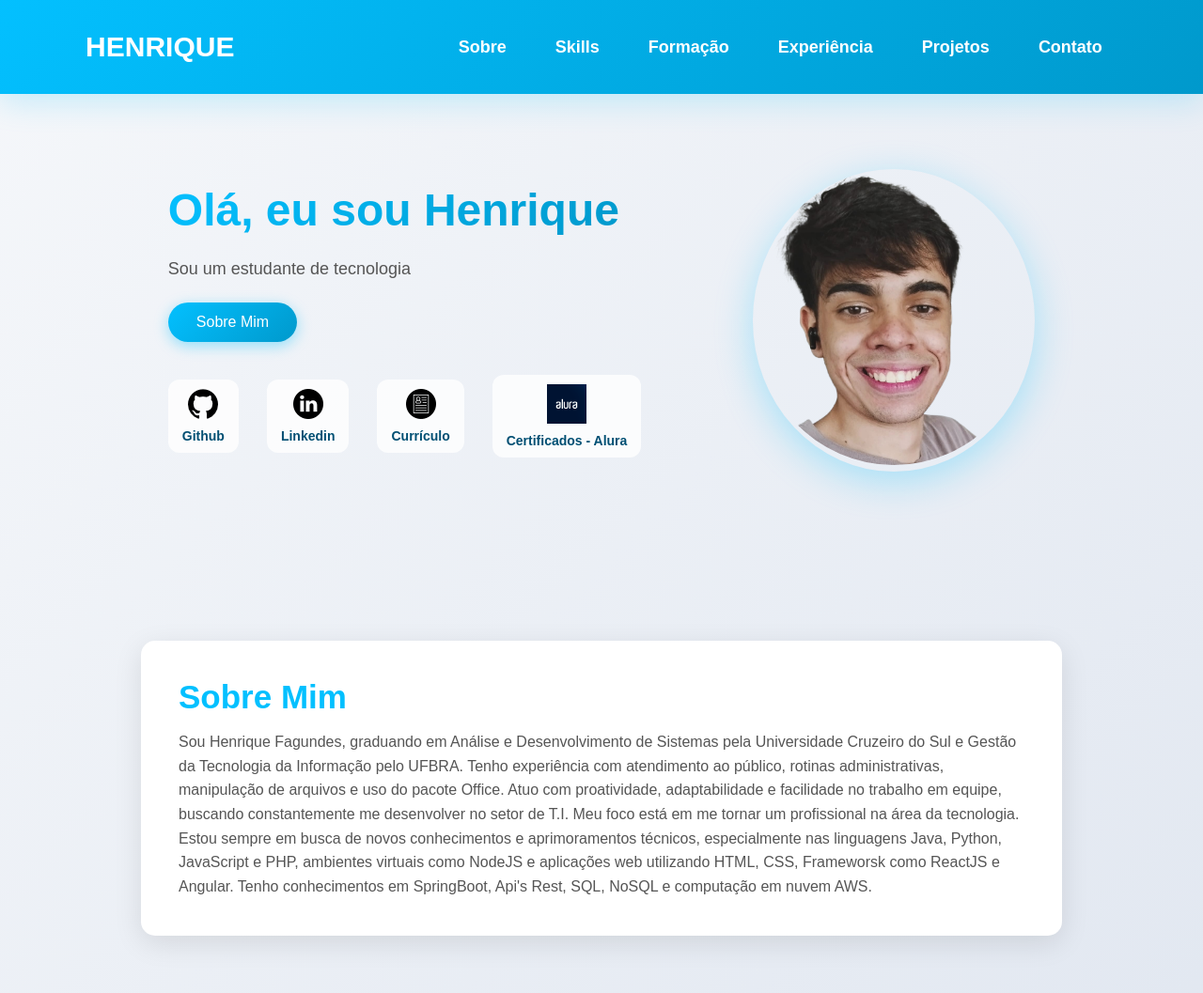
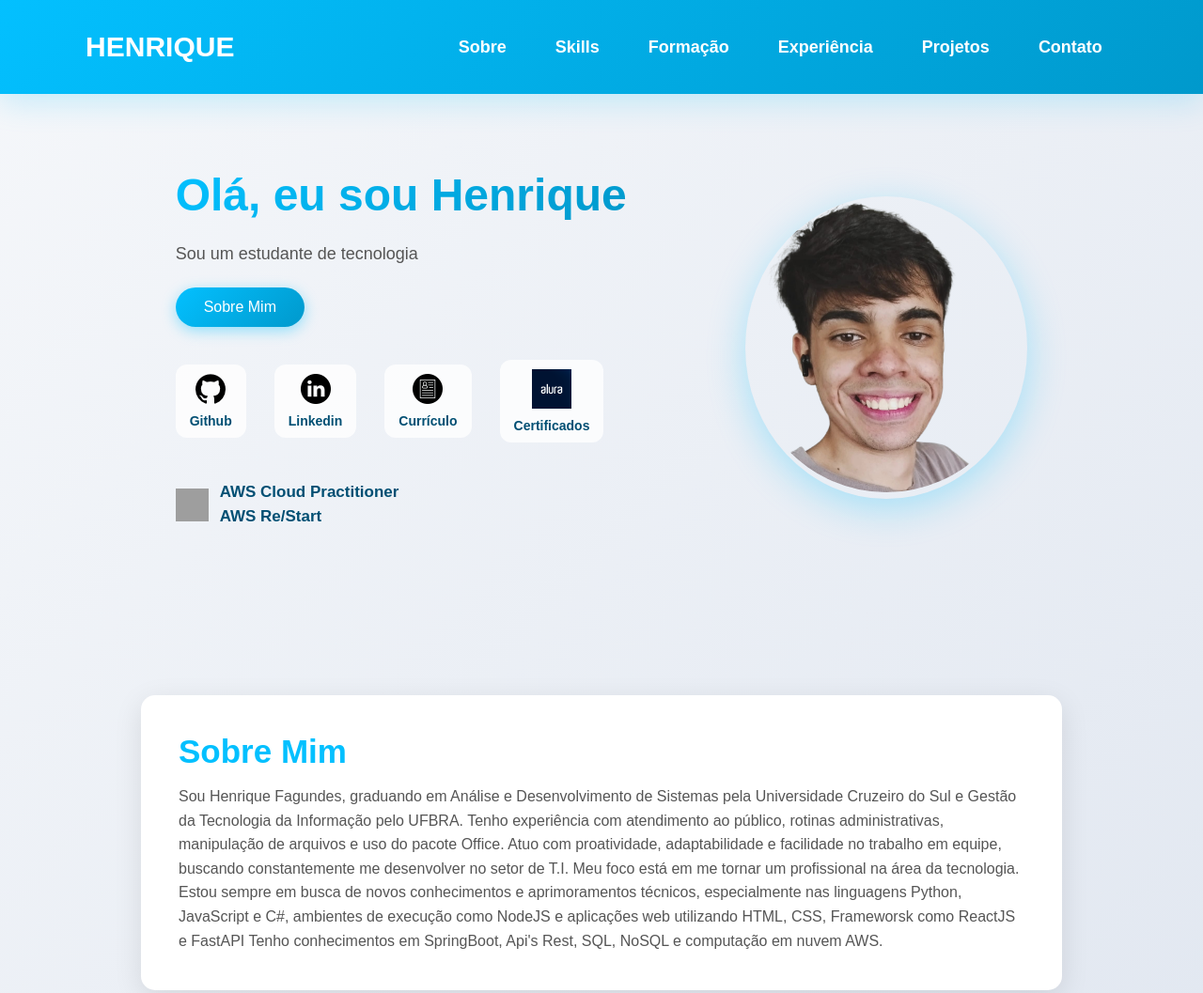
Before and after one commit to HenriqueFagundesS/portifolio-railway, a website: page index.html in a window 1280 px wide. Shown: the top 1057 px of the page at 94% size. Drawn offline with Linux system fonts and the light colour scheme; grey boxes are pictures that could not be loaded; a web font is replaced by a local one.

Commit message:
adicionando links de certificados aws

```diff
--- a/index.html
+++ b/index.html
@@ -53,8 +53,15 @@
                     </a>
                     <a class="home_links_item" href="https://drive.google.com/drive/folders/1oKP3EeY0F8ikIqp-7eqVN_hWyM08qnUo?usp=sharing" target="_blank">
                         <img src="images/alura.png" alt="Certificados Alura">
-                        <p class="home_links_label">Certificados - Alura</p>
+                        <p class="home_links_label">Certificados</p>
                     </a>
+                </div>
+                <div class="home_aws_credly">
+                    <img class="home_aws_icon" src="https://upload.wikimedia.org/wikipedia/commons/9/93/Amazon_Web_Services_Logo.svg" alt="AWS logo">
+                    <div class="home_aws_links">
+                        <a class="home_aws_link" href="https://www.credly.com/badges/a2084e5e-a15c-41fc-b891-8937e81fb9ca" target="_blank">AWS Cloud Practitioner</a>
+                        <a class="home_aws_link" href="https://www.credly.com/badges/eea1ea7a-d664-4bc6-8bef-5791f8802775" target="_blank">AWS Re/Start</a>
+                    </div>
                 </div>
             </div>
             <div class="home_imagem">
@@ -70,8 +77,8 @@
                 adaptabilidade e facilidade no trabalho em equipe, buscando constantemente me desenvolver no setor de
                 T.I.
                  Meu foco está em me tornar um profissional na área da tecnologia. Estou sempre em busca de novos conhecimentos e aprimoramentos técnicos,
-                especialmente nas linguagens Java, Python, JavaScript e PHP, ambientes virtuais como NodeJS e aplicações web utilizando
-                HTML, CSS, Frameworsk como ReactJS e Angular.
+                especialmente nas linguagens Python, JavaScript e C#, ambientes de execução como NodeJS e aplicações web utilizando
+                HTML, CSS, Frameworsk como ReactJS e FastAPI
                 Tenho conhecimentos em SpringBoot, Api's Rest, SQL, NoSQL e computação em nuvem AWS.
 
         </section>
--- a/style.css
+++ b/style.css
@@ -133,6 +133,7 @@ header {
     margin-top: 10px;
 }
 
+
 .home_links_item {
     display: flex;
     flex-direction: column;
@@ -145,7 +146,6 @@ header {
     border-radius: 12px;
     transition: transform 0.3s ease, box-shadow 0.3s ease, background 0.3s ease;
 }
-
 .home_links_item:hover {
     transform: translateY(-3px);
     box-shadow: 0 6px 18px rgba(0, 0, 0, 0.18);
@@ -164,7 +164,29 @@ header {
     color: #004f73;
 }
 
-.home_links_link {
+.home_aws_credly {
+    display: flex;
+    align-items: center;
+    gap: 12px;
+    margin-top: 18px;
+}
+
+.home_aws_icon {
+    width: 35px;
+    height: 35px;
+}
+
+.home_aws_links {
+    display: flex;
+    flex-direction: column;
+    gap: 6px;
+}
+
+.home_aws_link {
+    font-family: "Sansation", sans-serif;
+    font-size: 17px;
+    font-weight: 700;
+    color: #004f73;
     text-decoration: none;
 }
 
@@ -196,6 +218,9 @@ header {
     border-radius: 15px;
     box-shadow: 0 8px 30px rgba(0, 0, 0, 0.1);
 }
+
+
+
 
 .sobremim_titulo {
     font-family: "Sansation", sans-serif;
@@ -309,8 +334,8 @@ header {
 }
 
 .formacao_img {
-    max-width: 220px;
-    border-radius: 10px;
+    max-width: 250px;
+    border-radius: px;
     border: 2px solid #03c0ff;
     transition: transform 0.3s ease;
 }
```
